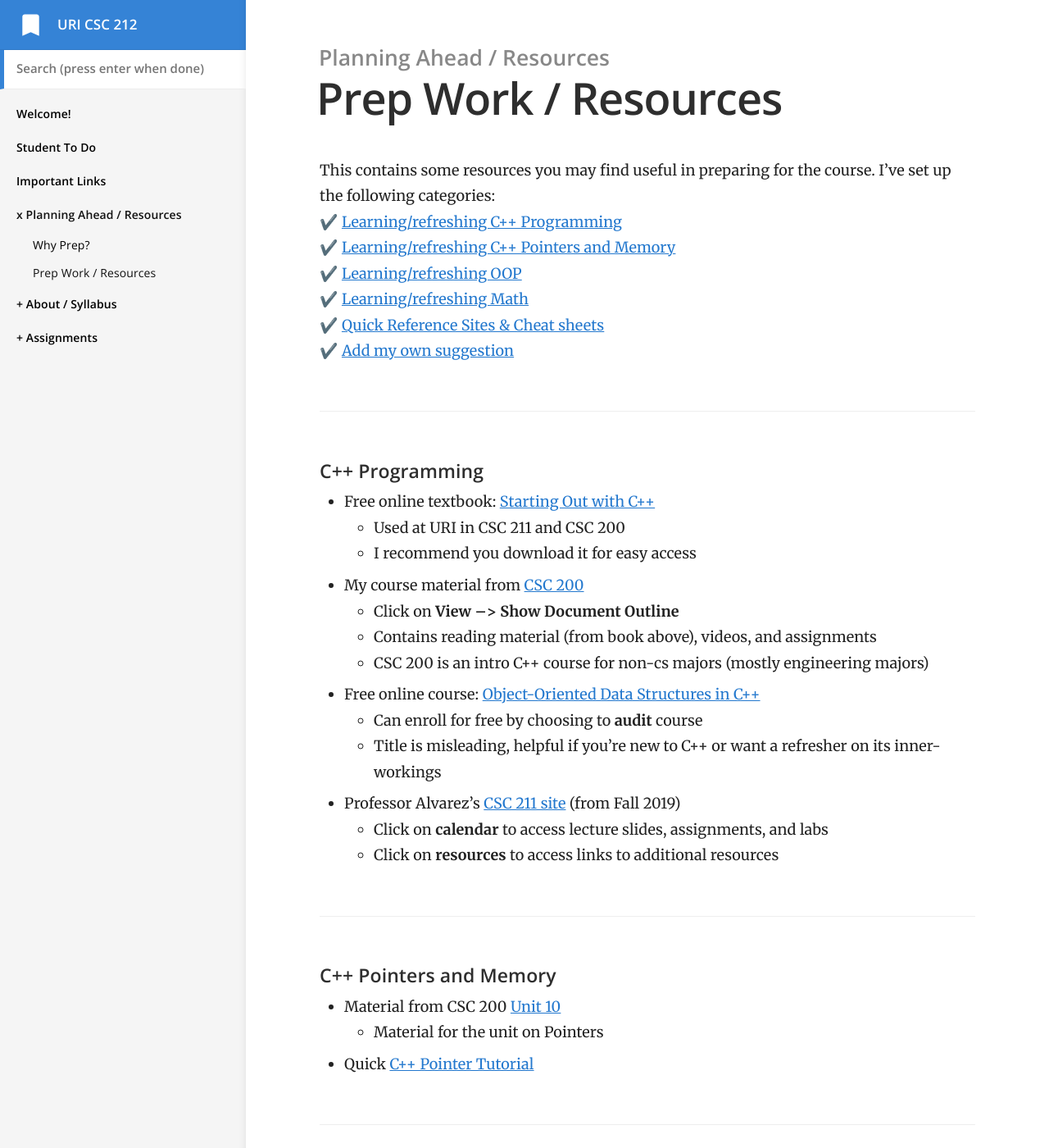
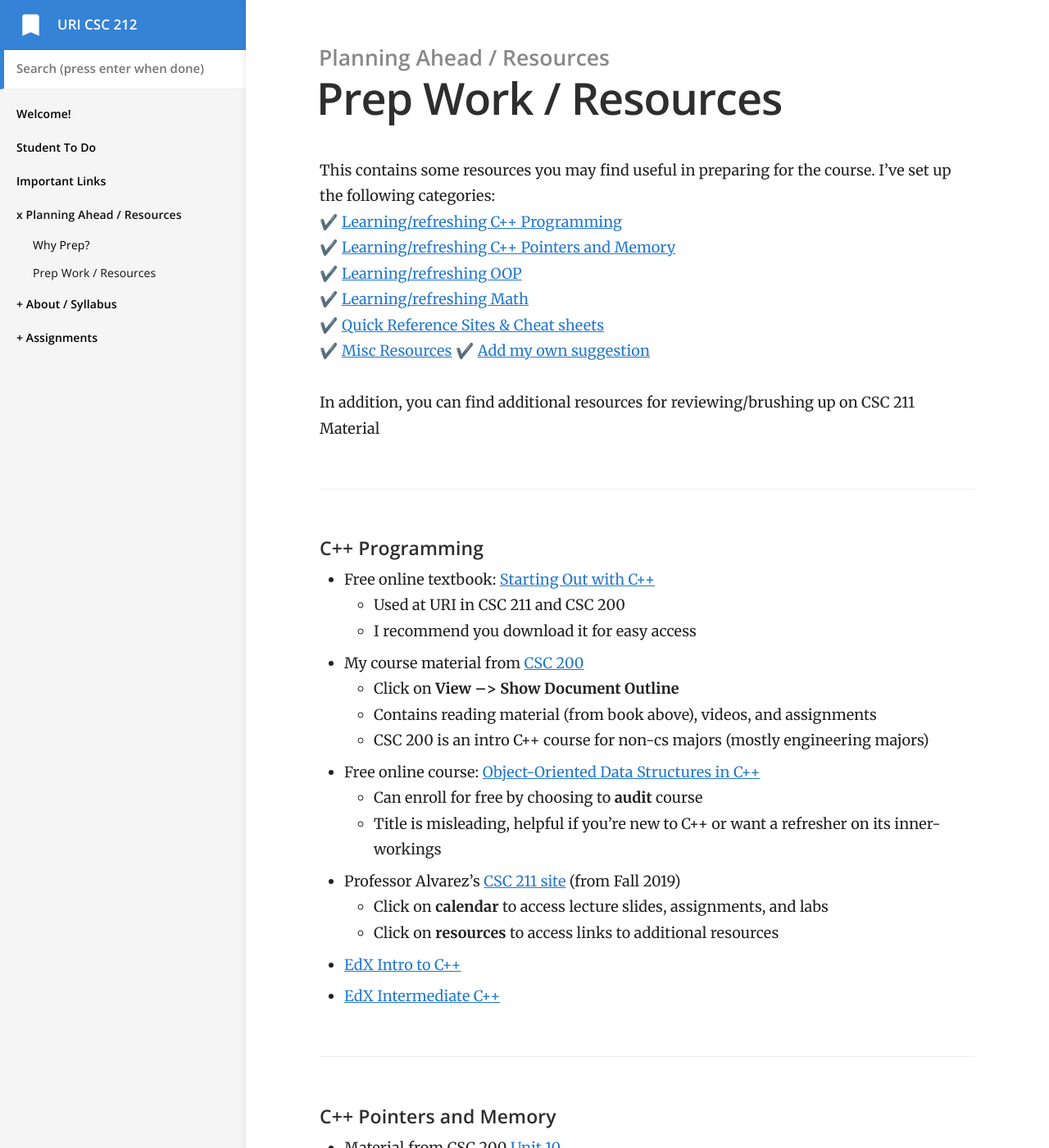
Before and after one commit to vcc-csc212/sp21-archive, a Jekyll site: the page built from _docs/1-prep/prep.md, in a window 1280 px wide and 1400 px high. Shown: the whole window at 82% size. Built offline with Jekyll 4.4.1, drawn with Linux system fonts in a browser that asks for light colours; some of the changed text lies outside the part shown.

Commit message:
added resources

```diff
--- a/_docs/1-prep/prep.md
+++ b/_docs/1-prep/prep.md
@@ -11,7 +11,10 @@ This contains some resources you may find useful in preparing for the course. I'
 ✔️ [Learning/refreshing OOP](#oop)
 ✔️ [Learning/refreshing Math](#math)
 ✔️ [Quick Reference Sites & Cheat sheets](#quick)
+✔️ [Misc Resources](#misc)
 ✔️ [Add my own suggestion](#suggestions)
+
+In addition, you can find additional resources for reviewing/brushing up on CSC 211 Material
 
 ***
 
@@ -29,6 +32,8 @@ This contains some resources you may find useful in preparing for the course. I'
 - Professor Alvarez's [CSC 211 site](https://homepage.cs.uri.edu/~malvarez/teaching/courses/csc-211) (from Fall 2019)
 	- Click on **calendar** to access lecture slides, assignments, and labs
 	- Click on **resources** to access links to additional resources
+- [EdX Intro to C++](https://www.edx.org/course/introduction-c-microsoft-dev210x-4)
+- [EdX Intermediate C++](https://www.edx.org/course/intermediate-c-microsoft-dev210-2x)
 
 ***
 
@@ -49,6 +54,7 @@ This contains some resources you may find useful in preparing for the course. I'
 ***
 
 #### Math {#math}
+- [Mathematics for Computer Science](http://courses.csail.mit.edu/6.042/spring17/mcs.pdf)(PDF Book)
 - Professor Venkatasubramanian's CSC 212 [Useful Math Overview Slides](https://calhobbes.github.io/csc212-f19/lectures/Week2a.pdf) (from Fall 2019)
 - Khan Academy's Pre-Calc [Lesson on Graphing Equations](https://www.khanacademy.org/math/precalculus/x9e81a4f98389efdf:polynomials#x9e81a4f98389efdf:eq-graph)
 - Khan Academy's Pre-Algebra [Unit on Logarithms](https://www.khanacademy.org/math/algebra2/x2ec2f6f830c9fb89:logs)
@@ -74,5 +80,12 @@ This contains some resources you may find useful in preparing for the course. I'
 
 ***
 
+#### Misc Resources {#misc}
+- [Unit on Recursion](https://bjc.edc.org/bjc-r/topic/topic.html?topic=nyc_bjc/7-recursion-trees-fractals.topic&course=bjc4nyc.html)
+- [Foundations of Computer Science](http://infolab.stanford.edu/~ullman/focs.html)
+- Stanford's [Introduction to Computing Principles](https://web.stanford.edu/class/cs101/)
+
+***
+
 #### I'd like to add something to the page {#suggestions}
 If you know of any other material your peers may find useful, [suggest an edit]({{site.github.repository_url}}/edit/main/{{page.relative_path}}) to the page!
```
